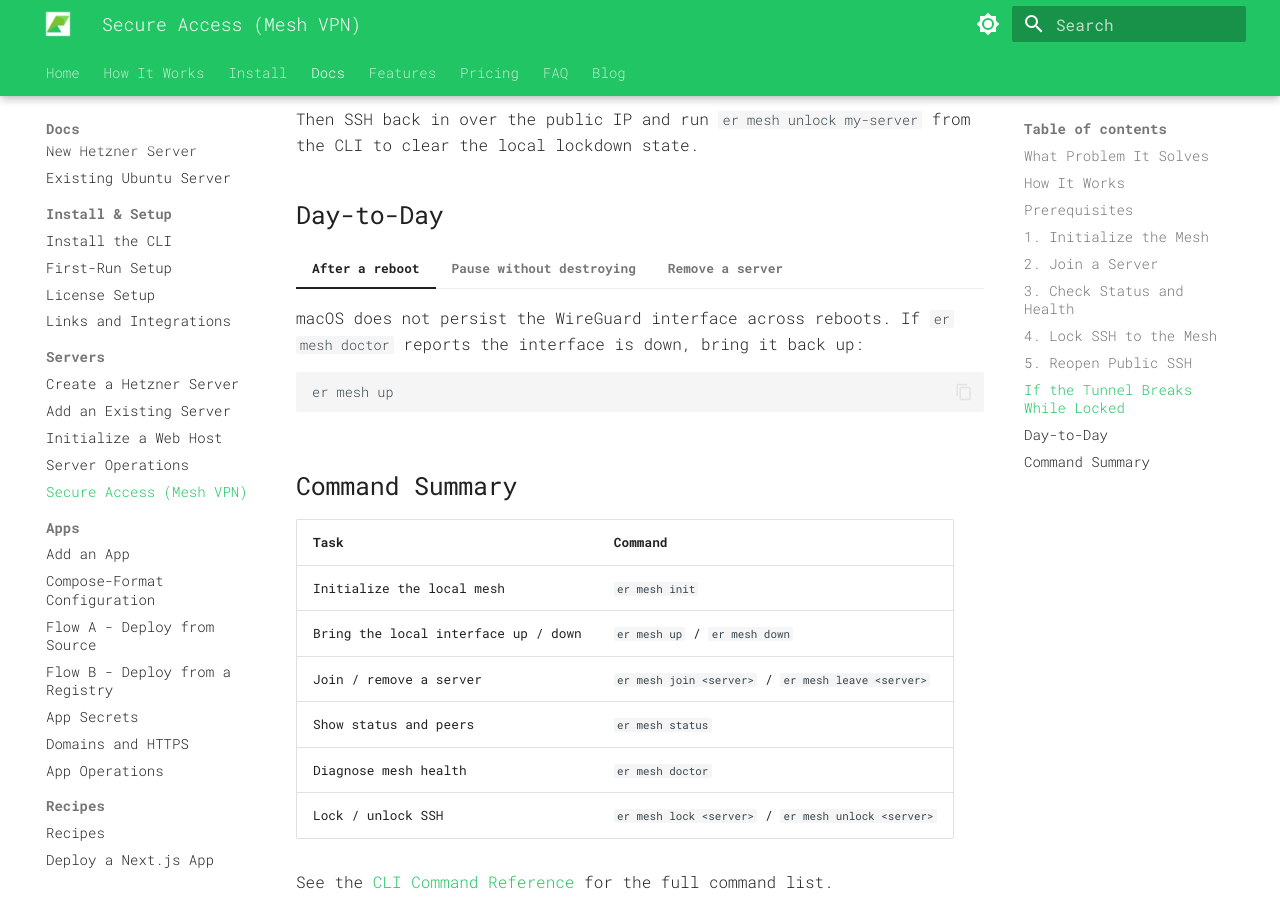
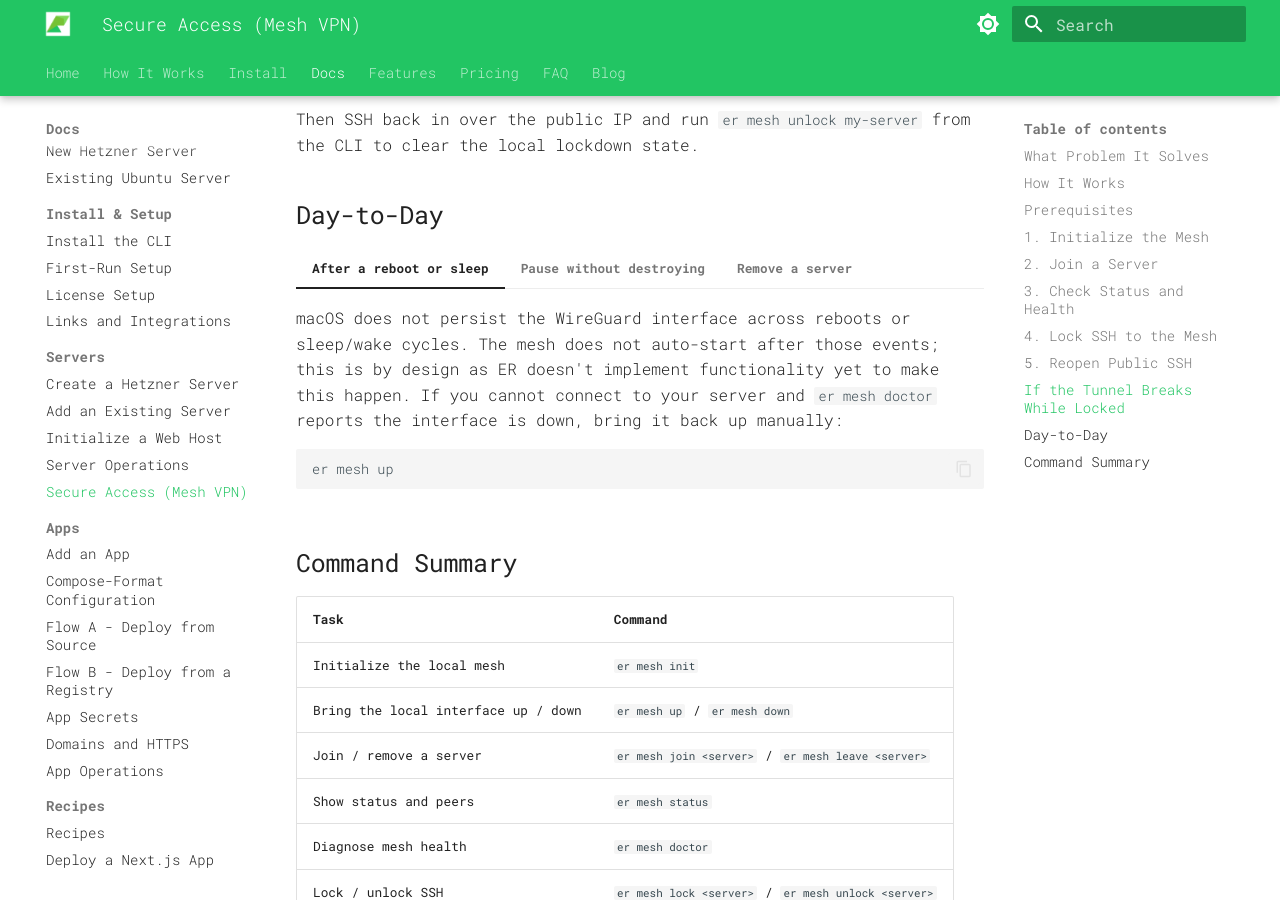
Before and after one commit to janaka/easyrunner-docs, an MkDocs documentation site: the page built from docs/user-docs/servers/mesh.md, in a window 1280 px wide and 900 px high, scrolled down 3768 px. Built offline with MkDocs 1.6.1 and Material for MkDocs 9.7.7, drawn with Linux system fonts in a browser that asks for light colours; some web fonts are replaced.

Commit message:
docs: clarify manual mesh startup after reboot or sleep

````diff
--- a/docs/user-docs/servers/mesh.md
+++ b/docs/user-docs/servers/mesh.md
@@ -122,9 +122,9 @@
 
 ## Day-to-Day
 
-=== "After a reboot"
+=== "After a reboot or sleep"
 
-    macOS does not persist the WireGuard interface across reboots. If `er mesh doctor` reports the interface is down, bring it back up:
+    macOS does not persist the WireGuard interface across reboots or sleep/wake cycles. The mesh does not auto-start after those events; this is by design as ER doesn't implement functionality yet to make this happen. If you cannot connect to your server and `er mesh doctor` reports the interface is down, bring it back up manually:
 
     ```bash
     er mesh up
````
Also changed, not shown: docs/user-docs/reference/troubleshooting.md (+2 -2 lines).
